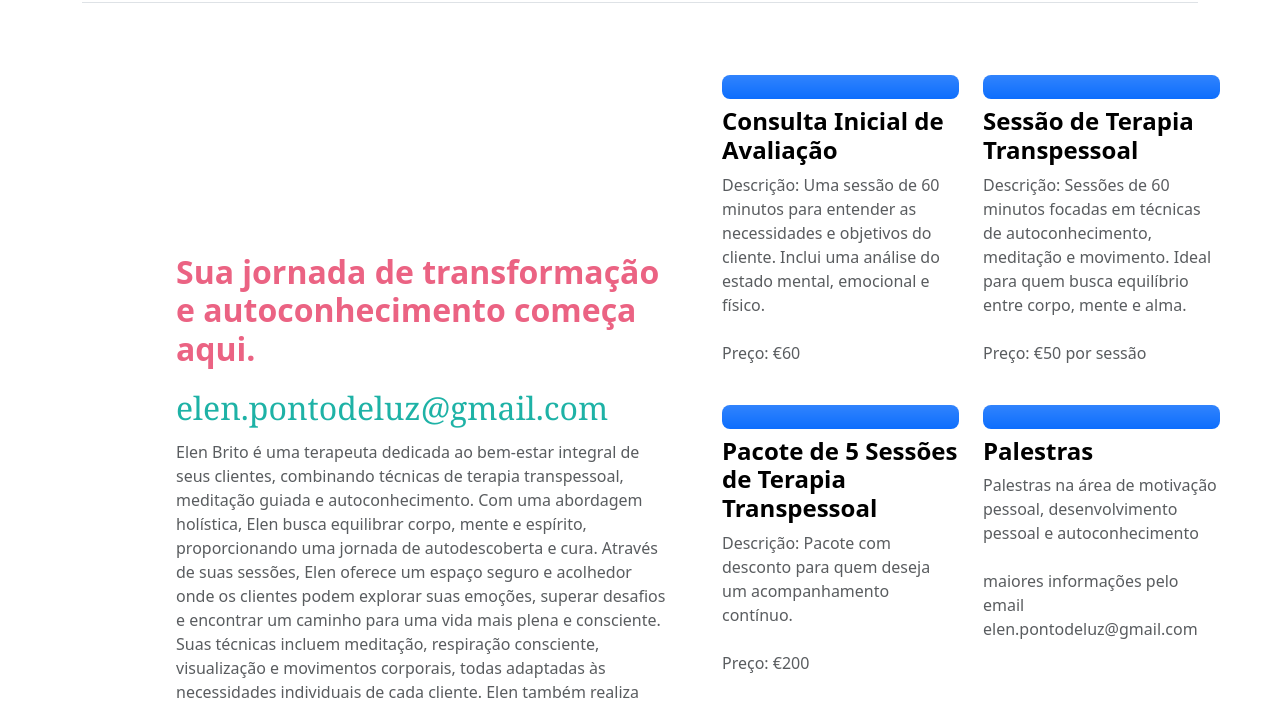
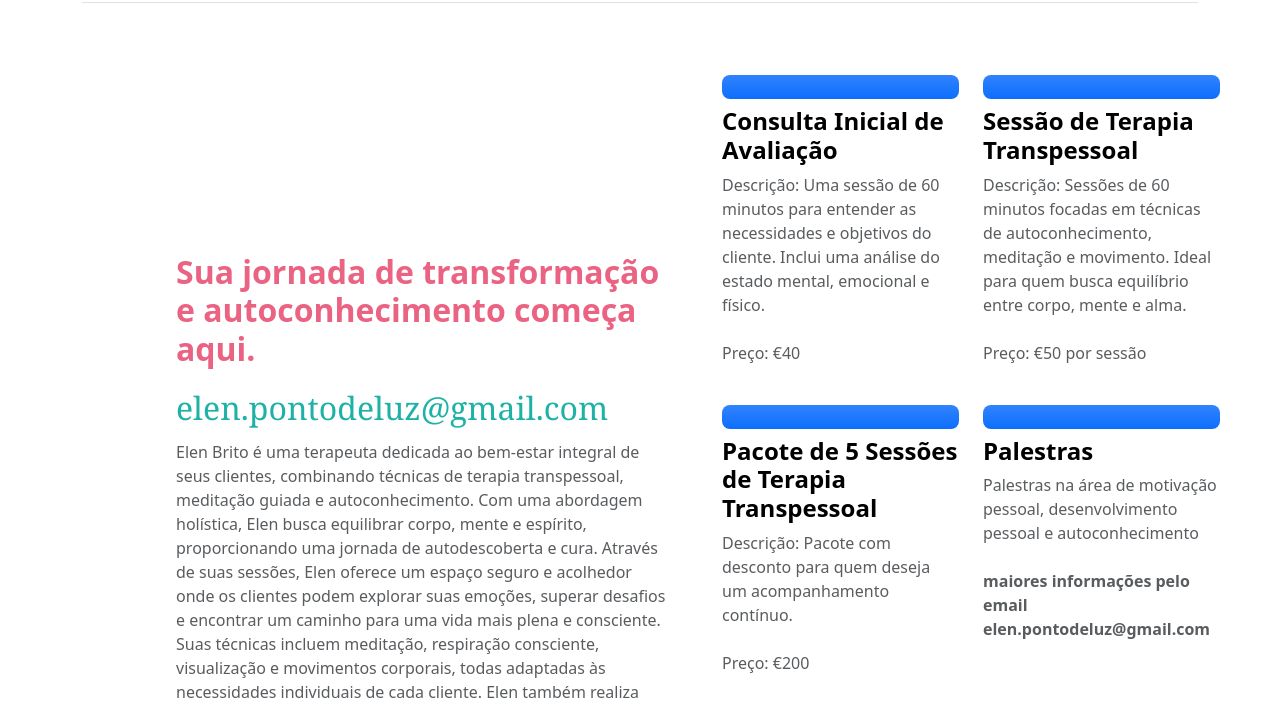
Before and after one commit to SandraDavisFernandes/ElenBrito, a plain HTML site: page HTML/consultas.html in a window 1280 px wide. Shown: the part 78-786 px from the top of the page. Drawn offline with nearby package versions, Linux system fonts and the light colour scheme.

Commit message:
correcao-preco-sessao-incial-e-negrito-palestra

```diff
--- a/HTML/consultas.html
+++ b/HTML/consultas.html
@@ -167,7 +167,7 @@
                                 <p class="text-body-secondary">Descrição: Uma sessão de 60 minutos para entender as
                                     necessidades e objetivos do cliente. Inclui uma análise do estado mental, emocional
                                     e físico.</p>
-                                <p class="text-body-secondary">Preço: €60</p>
+                                <p class="text-body-secondary">Preço: €40</p>
                             </div>
                             <div class="consultas2">
                                 <div class="col d-flex flex-column gap-2">
@@ -210,8 +210,8 @@
                                     <h4 class="fw-semibold mb-0 text-body-emphasis"> Palestras</h4>
                                     <p class="text-body-secondary">Palestras na área de motivação pessoal,
                                         desenvolvimento pessoal e autoconhecimento</p>
-                                    <p class="text-body-secondary">maiores informações pelo email
-                                        elen.pontodeluz@gmail.com </p>
+                                    <p class="text-body-secondary"><strong>maiores informações pelo email
+                                        elen.pontodeluz@gmail.com</strong></p>
                                 </div>
                             </div>
                             <div class="consultas2"></div>
```
